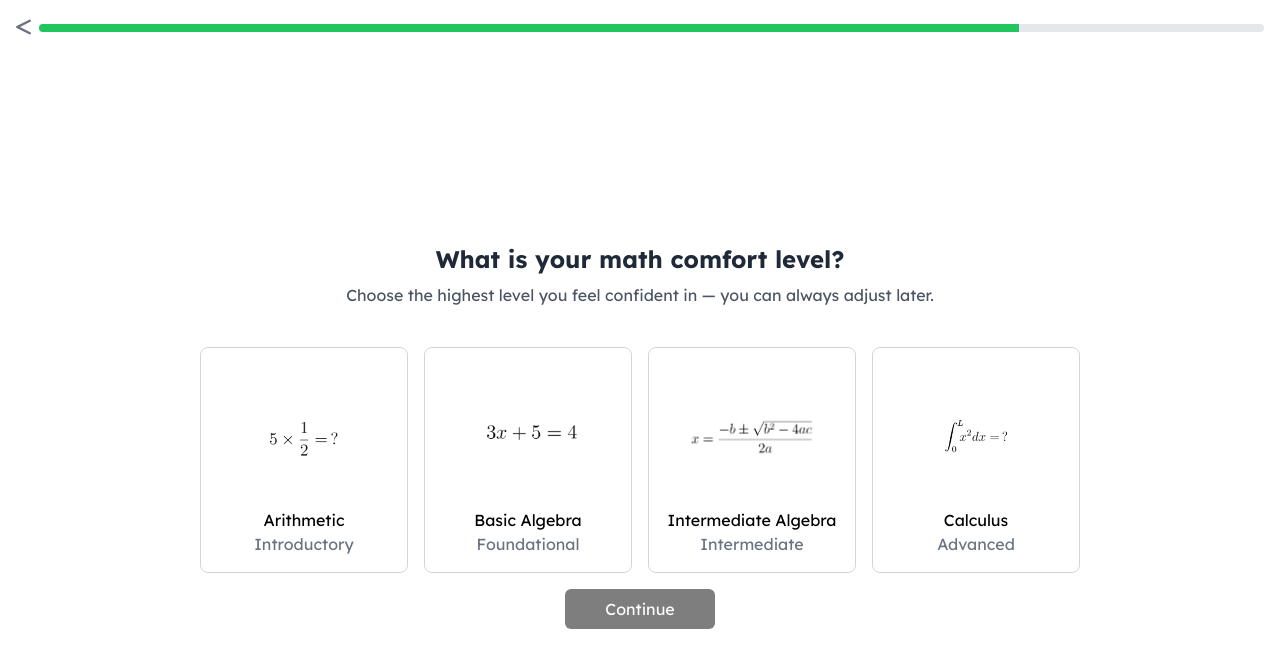
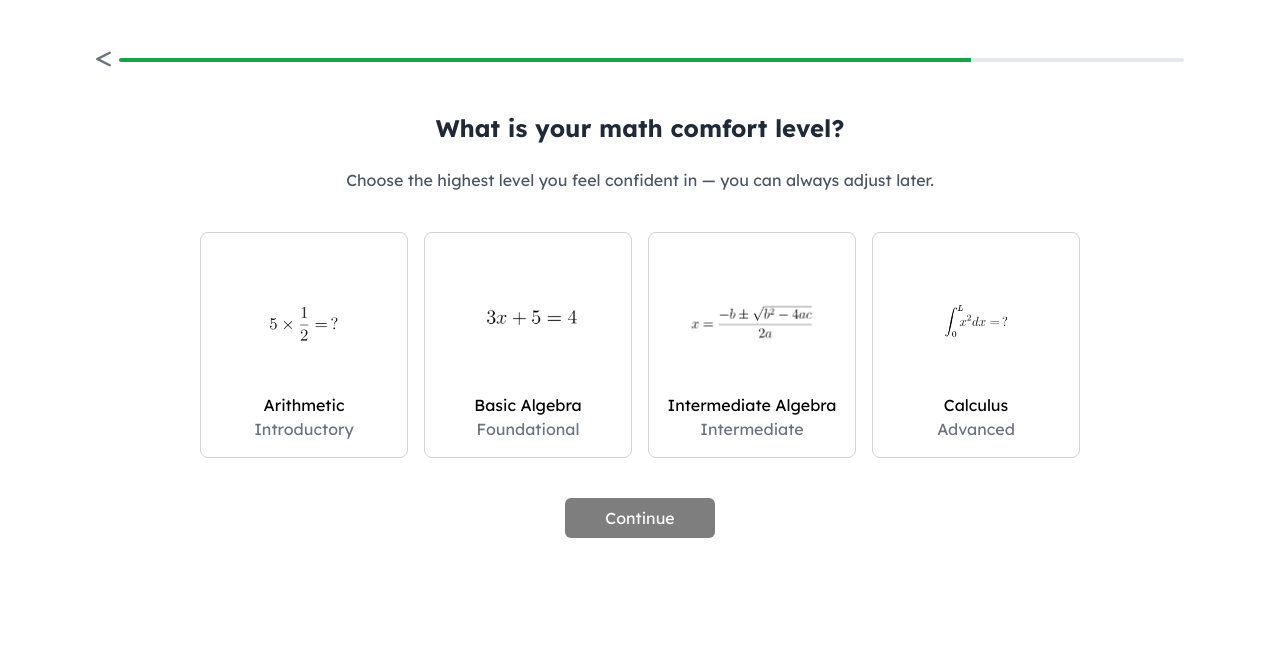
Before and after one commit to nikamaish/Aeonaxy_React_Tailwind, a React (Create React App) app: page /comfort in a window 1280 px wide. Shown: the top 668 px of the page. Built offline with nearby package versions, Linux system fonts and the light colour scheme.

Commit message:
:hammer:fixed

```diff
--- a/public/index.html
+++ b/public/index.html
@@ -10,14 +10,12 @@
       content="Web site created using create-react-app"
     />
     <link rel="apple-touch-icon" href="%PUBLIC_URL%/logo192.png" />
-    <!--
-      manifest.json provides metadata used when your web app is installed on a
-      user's mobile device or desktop. See https://developers.google.com/web/fundamentals/web-app-manifest/
-    -->
+
     <link rel="manifest" href="%PUBLIC_URL%/manifest.json" />
     <link rel="preconnect" href="https://fonts.googleapis.com">
     <link rel="preconnect" href="https://fonts.gstatic.com" crossorigin>
     <link href="https://fonts.googleapis.com/css2?family=Lexend:wght@100;200;300;400;500;600;700&display=swap" rel="stylesheet">
+    <link href="https://fonts.googleapis.com/css2?family=Inter:wght@100..900&family=Roboto:ital,wght@0,100;0,300;0,400;0,500;0,700;0,900;1,100;1,300;1,400;1,500;1,700;1,900&display=swap" rel="stylesheet">
 
     <style>*{font-family: 'Lexend', sans-serif !important;}</style>
     <title>Multistep Form</title>
--- a/src/components/Comfort/Comfort.jsx
+++ b/src/components/Comfort/Comfort.jsx
@@ -49,9 +49,9 @@ const Comfort = ({updateProgress}) => {
 };
 
   return (
-    <div className="flex flex-col justify-center items-center min-h-screen mx-2">
-      <h1 className="text-2xl font-bold text-gray-800 mt-2 text-center">What is your math comfort level?</h1>
-      <h3 className='text-gray-600 mt-2 text-center'>Choose the highest level you feel confident in &mdash; you can always adjust later.</h3>
+    <div className="flex flex-col justify-start items-center min-h-screen mx-2 mt-10">
+      <h1 className="text-2xl font-bold text-gray-800  text-center">What is your math comfort level?</h1>
+      <h3 className='text-gray-600 mt-2 text-center mt-6'>Choose the highest level you feel confident in &mdash; you can always adjust later.</h3>
 
       <div className="flex flex-wrap justify-center gap-4 cursor-pointer mt-10">
         {comfortLevels.map((level) => (
@@ -68,7 +68,7 @@ const Comfort = ({updateProgress}) => {
         ))}
       </div>
 
-      <button className={`bg-black text-white p-2 px-10 my-4 rounded-md  ${selectedBox !== null ? '' : 'pointer-events-none opacity-50'}`} disabled={!selectedBox} onClick={handleContinue} >
+      <button className={`bg-black text-white rounded-md p-2 px-10 my-4 mt-10   ${selectedBox !== null ? '' : 'pointer-events-none opacity-50'}`} disabled={!selectedBox} onClick={handleContinue} >
        Continue
       </button>
     </div>
--- a/src/components/Description/Description.jsx
+++ b/src/components/Description/Description.jsx
@@ -54,9 +54,9 @@ const Description = ({ updateProgress }) => {
     };
 
     return (
-        <div className="text-center mx-4">
-            <h2 className="text-2xl font-bold text-gray-800 mt-2">Which describes you best?</h2>
-            <h3 className='text-gray-600 mt-2'>This will help us personalize your experience.</h3>
+        <div className="text-center mx-4 mt-10">
+            <h2 className="text-2xl font-bold text-gray-800 ">Which describes you best?</h2>
+            <h3 className='text-gray-600 mt-6'>This will help us personalize your experience.</h3>
 
             <div className="flex flex-col items-center mt-12 mx-4">
                 {personalData.map((data, index) => (
--- a/src/components/Interest/Interest.jsx
+++ b/src/components/Interest/Interest.jsx
@@ -2,7 +2,7 @@ import React, { useState } from 'react';
 import { useNavigate } from "react-router-dom";
 
 
-const Interest = (updateProgress) => {
+const Interest = ({updateProgress}) => {
     const personalData = [
         {
             id: 1,
@@ -51,9 +51,9 @@ const Interest = (updateProgress) => {
 
 
     return (
-        <div className="text-center mx-4">
+        <div className="text-center mx-4 mt-10">
             <h2 className="text-2xl font-bold text-gray-800 mt-2">Which are you most interested in?</h2>
-            <h3 className='text-gray-600 mt-2'>Choose just one. This will help us get you started (but won't limit your experience).</h3>
+            <h3 className='text-gray-600 mt-6'>Choose just one. This will help us get you started (but won't limit your experience).</h3>
 
             <div className="flex flex-col items-center mt-12 mx-2">
                 {personalData.map((data, index) => (
--- a/src/components/ProgressBar/ProgressBar.jsx
+++ b/src/components/ProgressBar/ProgressBar.jsx
@@ -1,7 +1,7 @@
 import React from 'react';
 import { useLocation, Link } from 'react-router-dom';
 import { FontAwesomeIcon } from '@fortawesome/react-fontawesome';
-import {  faLessThan } from '@fortawesome/free-solid-svg-icons';
+import { faLessThan } from '@fortawesome/free-solid-svg-icons';
 
 const ProgressBar = () => {
   const location = useLocation();
@@ -33,16 +33,19 @@ const ProgressBar = () => {
     return null;
   }
 
+  // Render the back button only if not on the first page
+  const backButton = location.pathname !== '/' ? (
+    <Link to="#" className="text-gray-500" onClick={() => window.history.back()}>
+      <FontAwesomeIcon icon={faLessThan} className='mr-2 text-xl'/>
+    </Link>
+  ) : null;
+
   return (
-    <div className="flex items-center justify-between px-4 mt-4">
-      <Link to="#" className="text-gray-500" onClick={() => window.history.back()}>
-
-       <FontAwesomeIcon icon={faLessThan} className=' mr-2 text-xl'/>
-
-      </Link>
-      <div className="h-2 bg-gray-200 flex-grow    rounded-full overflow-hidden">
+    <div className="flex items-center justify-between px-24 mt-12">
+      {backButton}
+      <div className="h-1 bg-gray-200  flex-grow rounded-full overflow-hidden">
         <div
-          className="h-full bg-green-500 transition-width duration-500 ease-in-out"
+          className="h-full bg-green-600  transition-width duration-500 ease-in-out"
           style={{ width: `${progress}%` }} // Adjusted width to make it narrower
         ></div>
       </div>
--- a/src/components/Recommendation/Recommendation.jsx
+++ b/src/components/Recommendation/Recommendation.jsx
@@ -10,11 +10,11 @@ const Recommendation = () => {
   return (
     <div className="flex flex-col justify-center items-center h-screen mx-6">
       <h2 className="text-2xl font-bold text-gray-800 mt-2">Learning paths based on your answers</h2>
-      <h3 className='text-gray-600 mt-2'>Choose one to get started. You can switch anytime</h3>
+      <h3 className='text-gray-600 mt-4'>Choose one to get started. You can switch anytime</h3>
 
       <div className="flex flex-col md:flex-row justify-center mt-12 gap-4 cursor-pointer">
         <div
-          className={`w-full md:w-1/4 relative flex p-4 border ${selectedBox === 0 ? 'border-yellow-500' : 'border-gray-500'} rounded-md`}
+          className={`w-full md:w-1/4 relative flex items-center p-4 border ${selectedBox === 0 ? 'border-yellow-500' : 'border-gray-500'} rounded-md`}
           onClick={() => handleBoxClick(0)}
         >
           {/* "Most Popular" tag */}
@@ -22,7 +22,7 @@ const Recommendation = () => {
 
           <div>
             <h3 className="text-lg font-semibold">Foundational Math</h3>
-            <p>Build your foundational skills in algebra, geometry, and probability.</p>
+            <p >Build your foundational skills in algebra, geometry, and probability.</p>
           </div>
           <img src="/assets/educational-tool.png" alt="vector" className="ml-4 w-24 h-24" />
         </div>
--- a/src/components/RightPlace/RightPlace.jsx
+++ b/src/components/RightPlace/RightPlace.jsx
@@ -23,15 +23,15 @@ const RightPlace = ({updateProgress}) => {
             className="w-96 h-96"
           />
         </div>
-        <div className="p-4 flex flex-col justify-center items-left lg:flex-1">
+        <div className="p-4 flex flex-col justify-center items-left lg:flex-1  ">
           <h1 className="text-center lg:text-left text-xl font-bold mb-2 mb-2">You're in the right place</h1>
-          <p className='text-center lg:text-left'>Brilliant gets you hands-on to help improve your professional skills and knowledge. You'll interact with concepts and solve fun problems in math, science, and computer science.</p>
+          <p className='text-center lg:text-left '>Brilliant gets you hands-on to help improve your professional skills and knowledge. You'll interact with concepts and solve fun problems in math, science, and computer science.</p>
         </div>
       </div>
 
-      <div className="mt-4">
-      <button className="bg-black text-white p-2 px-10 mb-2 rounded-md mt-4" onClick={handleContinue}><Link to='/comfort'>Continue</Link></button>
-      </div>
+
+      <button className="bg-black text-white p-2 px-10 mb-2 rounded-md " onClick={handleContinue}><Link to='/comfort'>Continue</Link></button>
+
     </div>
   );
 }
--- a/src/components/WayPage/WayPage.jsx
+++ b/src/components/WayPage/WayPage.jsx
@@ -19,7 +19,7 @@ const WayPage = () => {
     }
 
     return (
-        <div className="flex flex-col justify-center items-center h-screen">
+        <div className="flex flex-col justify-start items-center h-screen mt-10">
             <div className="w-full flex flex-col lg:flex-row justify-center items-center">
                 <div className="p-4 flex justify-center items-center lg:flex-1">
                     <video
@@ -27,7 +27,7 @@ const WayPage = () => {
                         autoPlay
                         loop
                         muted
-                        className="w-64 lg:w-96 h-auto"
+                        className="w-64 lg:w-72 h-auto"
                     />
                 </div>
                 <div className="p-4 flex flex-col justify-center items-left lg:flex-1">
@@ -40,9 +40,9 @@ const WayPage = () => {
                 </div>
             </div>
 
-            <div className="mt-4">
-            <button className="bg-black text-white p-2 px-10 mb-2 rounded-md mt-4" onClick={handleContinue}>Continue</button>
-            </div>
+
+            <button className="bg-black text-white p-2 px-10 mb-2 rounded-md " onClick={handleContinue}>Continue</button>
+
         </div>
     );
 }
```
